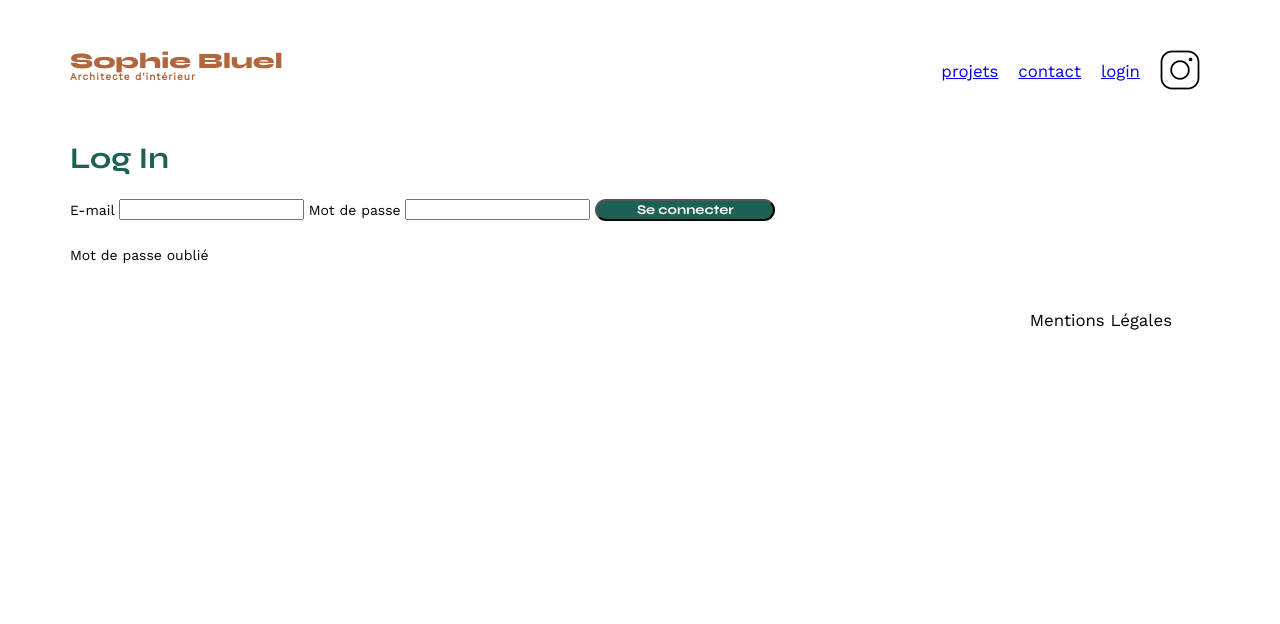
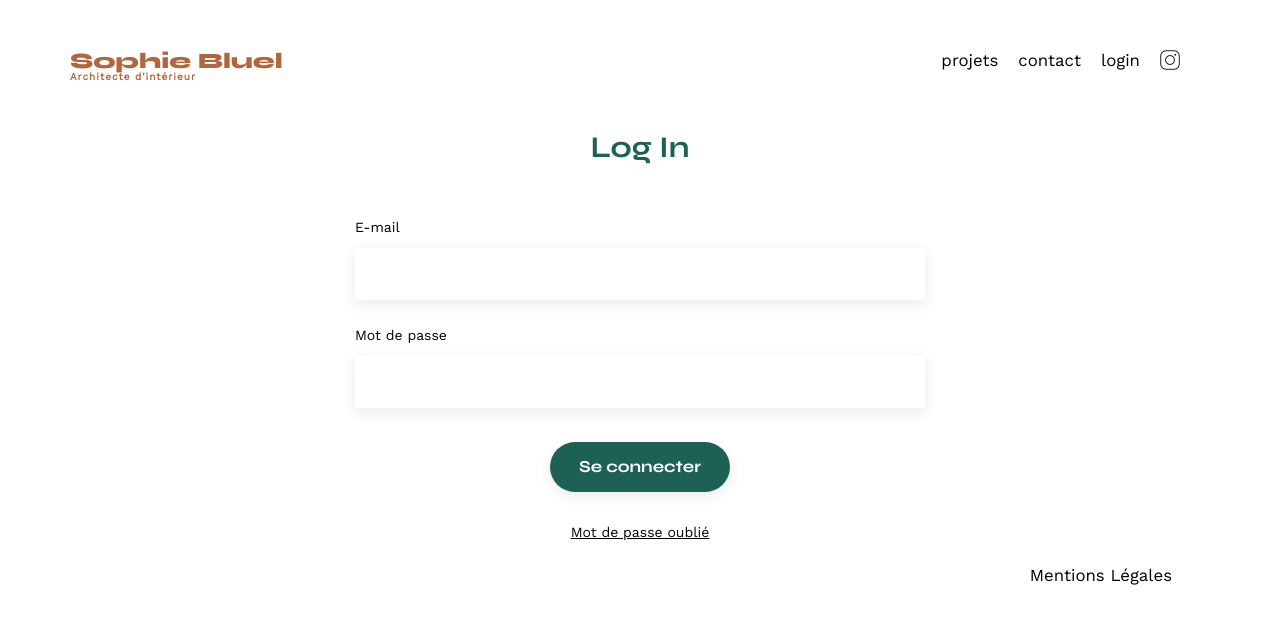
Before and after one commit to kevin76470/Sophie-Bluel-Architecte-Interieur, a plain HTML site: page FrontEnd/login.html in a window 1280 px wide. Drawn offline with nearby package versions, Linux system fonts and the light colour scheme.

Commit message:
Ajout CSS de la page login

```diff
--- a/FrontEnd/assets/style.css
+++ b/FrontEnd/assets/style.css
@@ -13,7 +13,7 @@ dl, dt, dd, ol, ul, li,
 fieldset, form, label, legend,
 table, caption, tbody, tfoot, thead, tr, th, td,
 article, aside, canvas, details, embed,
-figure, figcaption, footer, header, hgroup,
+figure, figcaption, header, hgroup,
 menu, nav, output, ruby, section, summary,
 time, mark, audio, video, button {
 	margin: 0;
@@ -23,29 +23,36 @@ time, mark, audio, video, button {
 	font: inherit;
 	vertical-align: baseline;
 }
+
 /* HTML5 display-role reset for older browsers */
 article, aside, details, figcaption, figure,
 footer, header, hgroup, menu, nav, section {
 	display: block;
 }
+
 body {
 	line-height: 1;
 }
+
 ol, ul {
 	list-style: none;
 }
+
 blockquote, q {
 	quotes: none;
 }
+
 blockquote:before, blockquote:after,
 q:before, q:after {
 	content: '';
 	content: none;
 }
+
 table {
 	border-collapse: collapse;
 	border-spacing: 0;
 }
+
 /** end reset css**/
 body {
 	max-width: 1140px;
@@ -53,11 +60,13 @@ body {
 	font-family: 'Work Sans' ;
 	font-size: 14px;
 }
+
 header {
 	display: flex;
 	justify-content: space-between;
 	margin: 50px 0
 }
+
 section {
 	margin: 50px 0
 }
@@ -75,36 +84,49 @@ h1 > span {
 	font-family: 'Work Sans';
 	font-size:10px;
 	letter-spacing: 0.1em;
-;
 }
 
-h2{
+h2 {
 	font-family: 'Syne';
 	font-weight: 700;
 	font-size: 30px;
 	color: #1D6154
 }
+
 nav ul {
 	display: flex;
 	align-items: center;
 	list-style-type: none;
+}
 
-}
 nav li {
 	padding: 0 10px;
 	font-size: 1.2em;
 }
 
+nav ul a {
+	text-decoration: none;
+	color: initial;
+}
+
+nav img {
+	width: 50%;
+	display: flex;
+}
+
 li:hover {
 	color: #B1663C;
 }
+
 #introduction {
 	display: flex;
 	align-items: center;
 }
+
 #introduction figure {
 	flex: 1
 }
+
 #introduction img {
 	display: block;
 	margin: auto;
@@ -114,6 +136,7 @@ li:hover {
 #introduction article {
 	flex: 1
 }
+
 #introduction h2 {
 	margin-bottom: 1em;
 }
@@ -121,6 +144,7 @@ li:hover {
 #introduction p {
 	margin-bottom: 0.5em;
 }
+
 #portfolio h2 {
 	text-align: center;
 	margin-bottom: 1em;
@@ -161,41 +185,50 @@ button.active {
 
 .gallery img {
 	width: 100%;
+}
 
+#contact, #login {
+	width: 50%;
+	margin: auto;
 }
-#contact {
-	width: 50%;
-margin: auto;
+
+#contact > *, #login > * {
+	text-align: center;
 }
-#contact > * {
-	text-align: center;
 
-}
-#contact h2{
+#contact h2 {
 	margin-bottom: 20px;
 }
-#contact form {
+
+#contact form, #login form {
 	text-align: left;
-	margin-top:30px;
+	margin-top: 30px;
 	display: flex;
 	flex-direction: column;
 }
 
-#contact input {
+#contact input, #login input {
 	height: 50px;
 	font-size: 1.2em;
 	border: none;
 	box-shadow: 0px 4px 14px rgba(0, 0, 0, 0.09);
 }
-#contact label {
+
+#contact label, #login label {
 	margin: 2em 0 1em 0;
 }
-#contact textarea {
+
+#contact textarea, #login input {
 	border: none;
 	box-shadow: 0px 4px 14px rgba(0, 0, 0, 0.09);
 }
 
-input[type="submit"]{
+#login p {
+	text-decoration: underline;
+	cursor: pointer;
+}
+
+input[type="submit"] {
 	font-family: 'Syne';
 	font-weight: 700;
 	color: white;
@@ -203,11 +236,11 @@ input[type="submit"]{
 	margin : 2em auto ;
 	width: 180px;
 	text-align: center;
-	border-radius: 60px ;
+	border-radius: 60px;
 }
 
 footer nav ul {
 	display: flex;
 	justify-content: flex-end;
-	margin: 2em
+	margin: 2em;
 }
```
